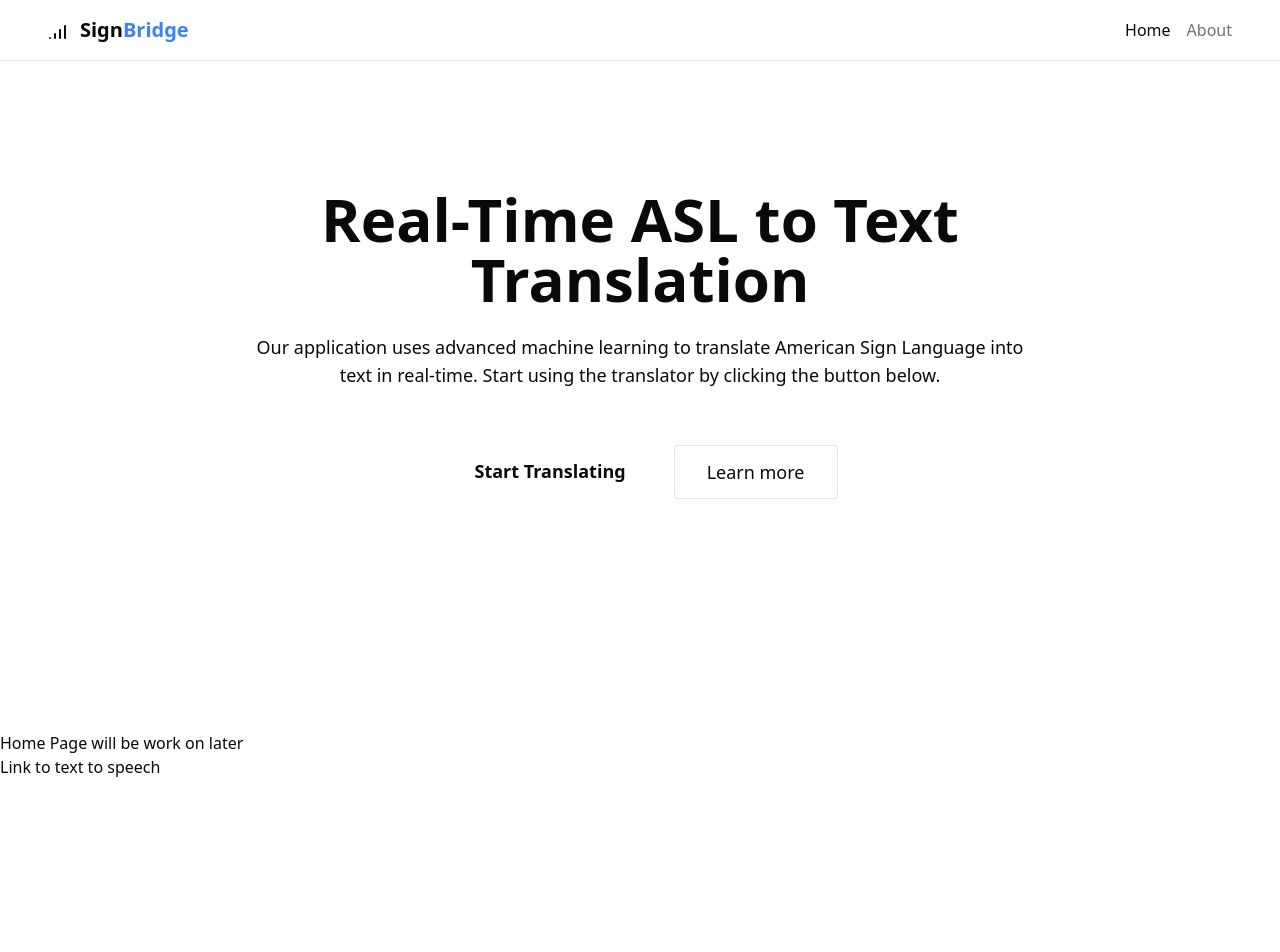
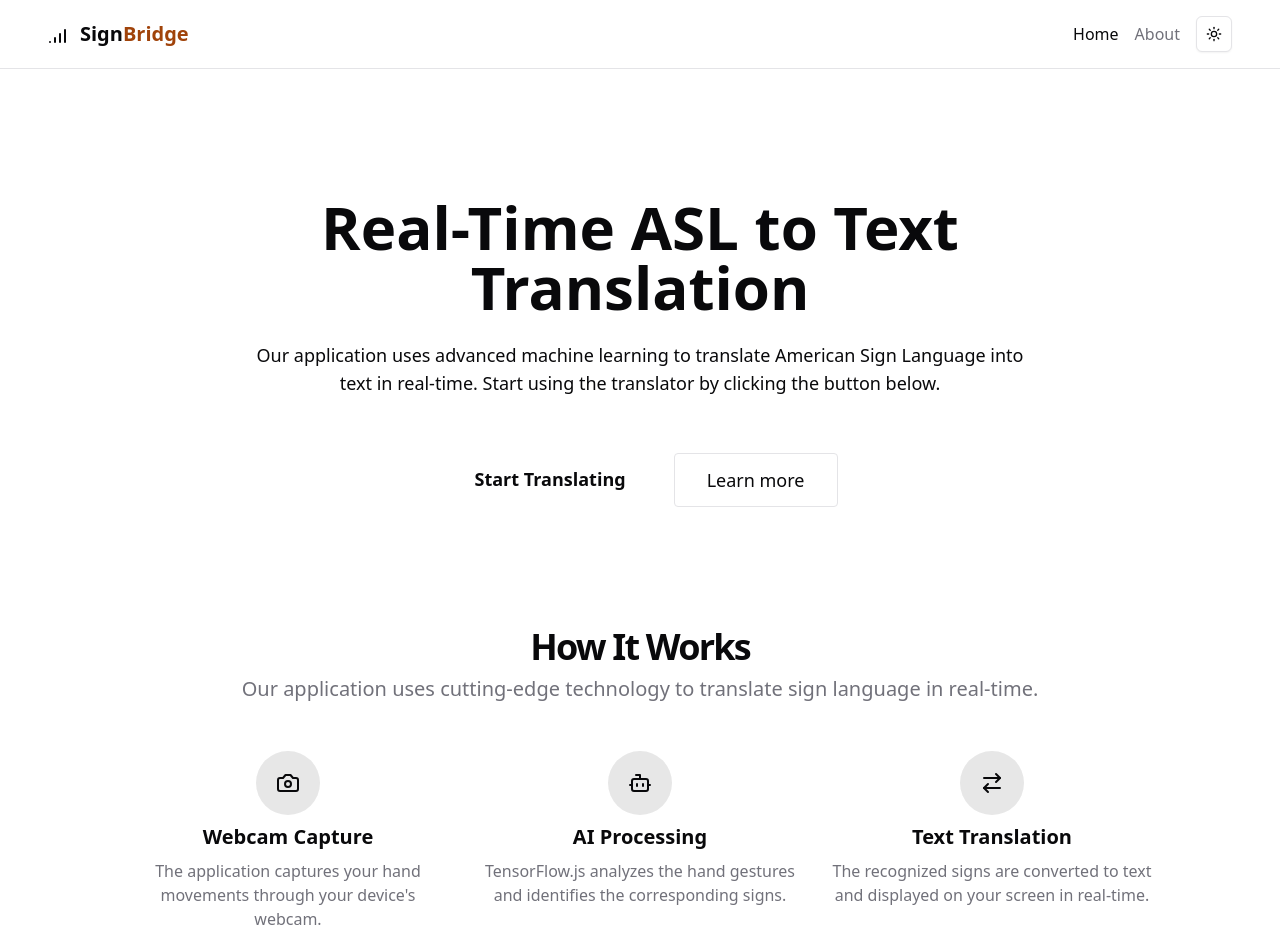
Before and after one commit to Mubaraklouis/Sign-bridge, a Next.js app: page / in a window 1280 px wide. Shown: the top 952 px of the page. Before the commit the page ends 800 px from the top, so only its background shows below. Built offline with nearby package versions, Linux system fonts and the light colour scheme.

Commit message:
Update: Refactor homepage layout, add HowItWorks component, and enhance navbar styling

```diff
--- a/src/app/(public)/page.tsx
+++ b/src/app/(public)/page.tsx
@@ -1,12 +1,11 @@
 import Hero from "@/components/home/hero";
-import Link from "next/link";
+import HowItWorks from "@/components/home/how-it-works";
 
 const HomePage = () => {
   return (
     <>
       <Hero />
-      <h1>Home Page will be work on later </h1>
-      <Link href="/text-to-speech">Link to text to speech</Link>
+      <HowItWorks />
     </>
   );
 };
--- a/src/components/home/hero.tsx
+++ b/src/components/home/hero.tsx
@@ -4,8 +4,7 @@ import React from "react";
 const Hero = () => {
   return (
     <>
-      <section>
-        <div className="container flex flex-col items-center px-4 py-16 pb-24 mx-auto text-center lg:pb-56 md:py-32 md:px-10 lg:px-32 dark:text-gray-50">
+      <section className="container flex flex-col items-center px-4 py-16 pb-16 mx-auto text-center lg:pb-20 md:py-32 md:px-10 lg:px-32 dark:text-gray-50 ">
         <h1 className="text-5xl font-bold leading-none sm:text-6xl xl:max-w-3xl dark:text-gray-50">
           Real-Time ASL to Text Translation
         </h1>
@@ -30,7 +29,6 @@ const Hero = () => {
             Learn more
           </button>
         </div>
-        </div>
       </section>
     </>
   );
--- /dev/null
+++ b/src/components/home/how-it-works.tsx
@@ -0,0 +1,55 @@
+import { ArrowRightLeft, Bot, Camera } from "lucide-react";
+
+const HowItWorks = () => {
+  return (
+    <>
+      <section className="container py-8 md:pb-16">
+        <div className="mx-auto grid max-w-5xl gap-6 lg:gap-12">
+          <div className="space-y-2 text-center">
+            <h2 className="text-3xl font-bold tracking-tighter sm:text-4xl">
+              How It Works
+            </h2>
+            <p className="text-muted-foreground md:text-xl">
+              Our application uses cutting-edge technology to translate sign
+              language in real-time.
+            </p>
+          </div>
+          <div className="grid gap-8 md:grid-cols-3">
+            <div className="space-y-2 text-center">
+              <div className="mx-auto flex h-16 w-16 items-center justify-center rounded-full bg-primary/10">
+                <Camera />
+              </div>
+              <h3 className="text-xl font-bold">Webcam Capture</h3>
+              <p className="text-muted-foreground">
+                The application captures your hand movements through your
+                device&apos;s webcam.
+              </p>
+            </div>
+            <div className="space-y-2 text-center">
+              <div className="mx-auto flex h-16 w-16 items-center justify-center rounded-full bg-primary/10">
+                <Bot />
+              </div>
+              <h3 className="text-xl font-bold">AI Processing</h3>
+              <p className="text-muted-foreground">
+                TensorFlow.js analyzes the hand gestures and identifies the
+                corresponding signs.
+              </p>
+            </div>
+            <div className="space-y-2 text-center">
+              <div className="mx-auto flex h-16 w-16 items-center justify-center rounded-full bg-primary/10">
+                <ArrowRightLeft />
+              </div>
+              <h3 className="text-xl font-bold">Text Translation</h3>
+              <p className="text-muted-foreground">
+                The recognized signs are converted to text and displayed on your
+                screen in real-time.
+              </p>
+            </div>
+          </div>
+        </div>
+      </section>
+    </>
+  );
+};
+
+export default HowItWorks;
--- a/src/components/home/navbar.tsx
+++ b/src/components/home/navbar.tsx
@@ -1,17 +1,17 @@
+import { ModeToggle } from "@/context/modetoggle";
 import { SignalHigh } from "lucide-react";
-import Image from "next/image";
 import Link from "next/link";
 import React from "react";
 
 const Navbar = () => {
   return (
     <>
-      <header className="border-b">
+      <header className="border-b sticky top-0 w-full bg-white  dark:bg-gray-500">
         <div className="container flex items-center justify-between py-4 px-2 md:px-12">
           <div className="flex items-center gap-2">
             <SignalHigh />
             <h1 className="text-xl font-bold">
-              Sign<span className="text-blue-500">Bridge</span>
+              Sign<span className="text-primary_main">Bridge</span>
             </h1>
           </div>
           <nav>
@@ -26,6 +26,7 @@ const Navbar = () => {
                   About
                 </Link>
               </li>
+              <ModeToggle />
             </ul>
           </nav>
         </div>
--- a/tailwind.config.ts
+++ b/tailwind.config.ts
@@ -11,6 +11,7 @@ export default {
   theme: {
     extend: {
       colors: {
+        primary_main: "#A0430A",
         background: "hsl(var(--background))",
         foreground: "hsl(var(--foreground))",
         card: {
```
Lines whose indentation alone changed are shown as unchanged.
